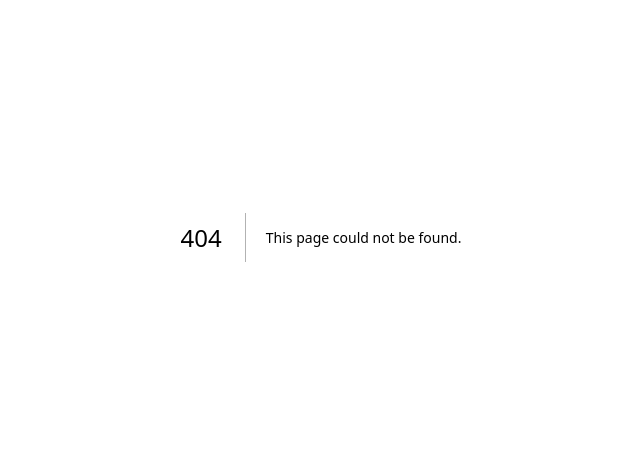
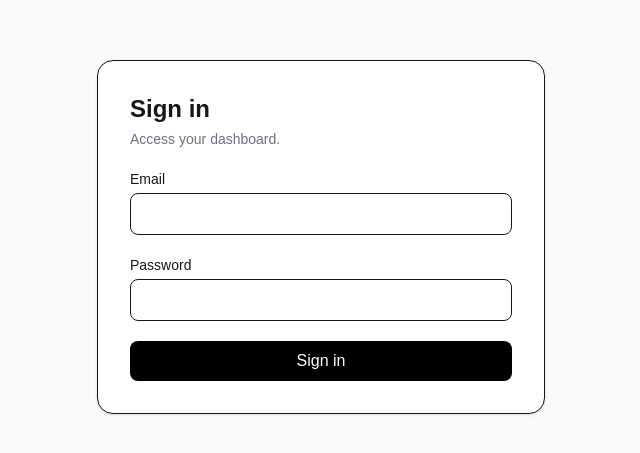
Before and after one commit to maximgregory1-bit/next-supabase-start-kit, a Next.js app: page /login in a window 1280 px wide. Before the commit this address had no page. Shown: the part 163-616 px from the top of the page, without its empty margins (319-959 px from the left). Built offline with nearby package versions, Linux system fonts and the light colour scheme.

Commit message:
feat/build auth & dashboard page

```diff
--- /dev/null
+++ b/src/app/(auth)/login/page.tsx
@@ -0,0 +1,9 @@
+import { LoginForm } from "@/components/auth/LoginForm";
+
+export default function LoginPage() {
+  return (
+    <main className="flex min-h-screen items-center justify-center bg-gray-50 px-4">
+      <LoginForm />
+    </main>
+  );
+}
--- /dev/null
+++ b/src/app/(dashboard)/dashboard/page.tsx
@@ -0,0 +1,31 @@
+import { createClient } from "@/lib/supabase/server";
+import { redirect } from "next/navigation";
+import { LogoutButton } from "@/components/auth/LogoutButton";
+
+export default async function DashboardPage() {
+  const supabase = await createClient();
+
+  const {
+    data: { user },
+  } = await supabase.auth.getUser();
+
+  if (!user) {
+    redirect("/login");
+  }
+
+  return (
+    <main className="min-h-screen bg-gray-50 p-6">
+      <div className="mx-auto max-w-5xl rounded-2xl bg-white p-8 shadow-sm">
+        <h1 className="text-2xl font-bold">Dashboard</h1>
+
+        <p className="mt-2 text-gray-600">
+          Welcome, {user.email}
+        </p>
+
+        <div className="mt-6">
+          <LogoutButton />
+        </div>
+      </div>
+    </main>
+  );
+}
--- /dev/null
+++ b/src/components/auth/LoginForm.tsx
@@ -0,0 +1,86 @@
+"use client";
+
+import { useState, useTransition } from "react";
+import { useForm } from "react-hook-form";
+import { zodResolver } from "@hookform/resolvers/zod";
+import {
+  loginSchema,
+  type LoginInput,
+} from "@/lib/validations/auth.schema";
+import { loginAction } from "@/actions/auth.actions";
+
+export function LoginForm() {
+  const [error, setError] = useState("");
+  const [isPending, startTransition] = useTransition();
+
+  const form = useForm<LoginInput>({
+    resolver: zodResolver(loginSchema),
+    defaultValues: {
+      email: "",
+      password: "",
+    },
+  });
+
+  function onSubmit(values: LoginInput) {
+    setError("");
+
+    startTransition(async () => {
+      const result = await loginAction(values);
+
+      if (result?.message) {
+        setError(result.message);
+      }
+    });
+  }
+
+  return (
+    <form
+      onSubmit={form.handleSubmit(onSubmit)}
+      className="w-full max-w-md space-y-5 rounded-2xl border bg-white p-8 shadow-sm"
+    >
+      <div>
+        <h1 className="text-2xl font-bold">Sign in</h1>
+        <p className="mt-1 text-sm text-gray-500">
+          Access your dashboard.
+        </p>
+      </div>
+
+      {error && (
+        <div className="rounded-lg bg-red-50 px-4 py-3 text-sm text-red-600">
+          {error}
+        </div>
+      )}
+
+      <div>
+        <label className="mb-1 block text-sm font-medium">Email</label>
+        <input
+          type="email"
+          {...form.register("email")}
+          className="w-full rounded-lg border px-3 py-2 outline-none focus:border-black"
+        />
+        <p className="mt-1 text-sm text-red-600">
+          {form.formState.errors.email?.message}
+        </p>
+      </div>
+
+      <div>
+        <label className="mb-1 block text-sm font-medium">Password</label>
+        <input
+          type="password"
+          {...form.register("password")}
+          className="w-full rounded-lg border px-3 py-2 outline-none focus:border-black"
+        />
+        <p className="mt-1 text-sm text-red-600">
+          {form.formState.errors.password?.message}
+        </p>
+      </div>
+
+      <button
+        disabled={isPending}
+        className="w-full rounded-lg bg-black px-4 py-2 font-medium text-white disabled:opacity-50"
+      >
+        {isPending ? "Signing in..." : "Sign in"}
+      </button>
+    </form>
+  );
+}
--- /dev/null
+++ b/src/components/auth/LogoutButton.tsx
@@ -0,0 +1,11 @@
+import { logoutAction } from "@/actions/auth.actions";
+
+export function LogoutButton() {
+  return (
+    <form action={logoutAction}>
+      <button className="rounded-lg bg-red-600 px-4 py-2 font-medium text-white">
+        Logout
+      </button>
+    </form>
+  );
+}
```
Also changed, not shown: src/actions/auth.actions.ts (renamed from src/actions/auth.action.ts).
